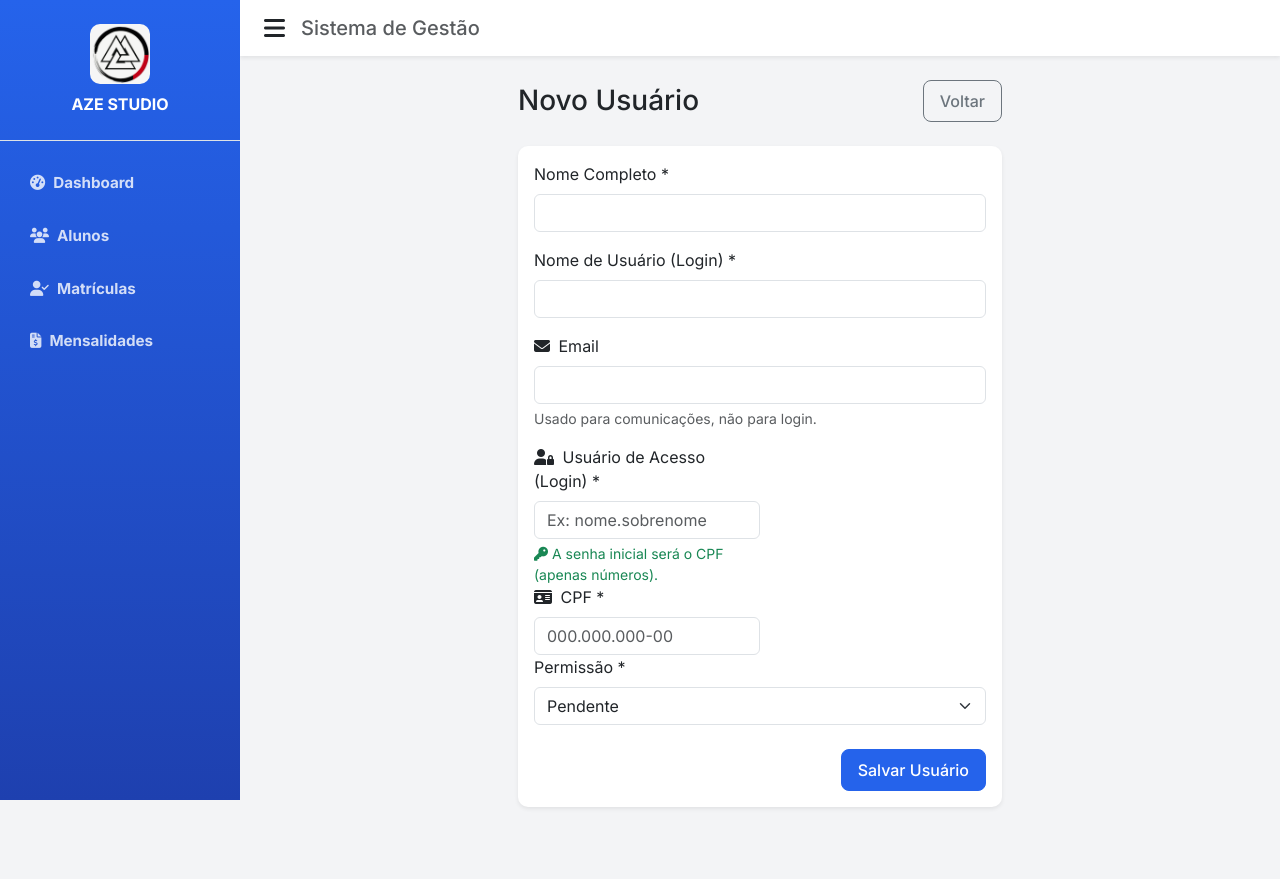
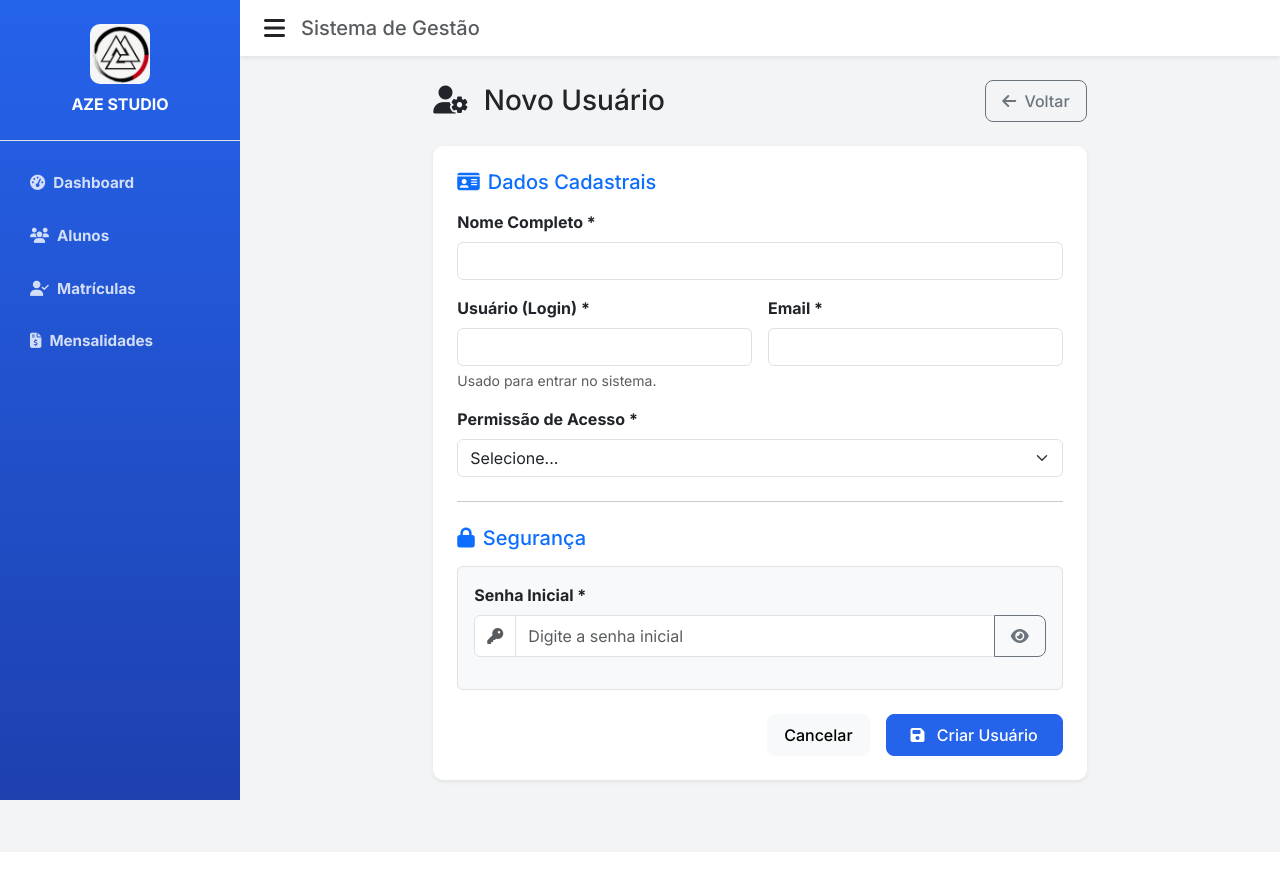
Before and after one commit to fabriciodasilveira/academia_lutas_web_fastapi--1-, a Python web app: template frontend/templates/usuarios/form.html in a window 1280 px wide. After the commit the page ends 800 px from the top, so only its background shows below. Run offline with Jinja, Linux system fonts and the light colour scheme; the template is opened without the code that fills it, so the values that code supplies are empty.

Commit message:
upt no form usuario gestao

```diff
--- a/frontend/templates/usuarios/form.html
+++ b/frontend/templates/usuarios/form.html
@@ -1,73 +1,92 @@
 {% extends "base.html" %}
-{% block title %}{% if usuario %}Editar Usuário{% else %}Novo Usuário{% endif %}{% endblock %}
+
+{% block title %}{% if usuario %}Editar Usuário{% else %}Novo Usuário{% endif %} - Academia de Lutas{% endblock %}
+
 {% block content %}
 <div class="row justify-content-center">
-    <div class="col-lg-6">
+    <div class="col-lg-8">
         <div class="d-flex justify-content-between align-items-center mb-4">
-            <h1 class="h3 mb-0">{% if usuario %}Editar Usuário{% else %}Novo Usuário{% endif %}</h1>
-            <a href="{{ url_for('usuarios_list') }}" class="btn btn-outline-secondary">Voltar</a>
+            <h1 class="h3 mb-0">
+                <i class="fas fa-user-cog me-2"></i>
+                {% if usuario %}Editar Usuário{% else %}Novo Usuário{% endif %}
+            </h1>
+            <a href="{{ url_for('usuarios_list') }}" class="btn btn-outline-secondary">
+                <i class="fas fa-arrow-left me-1"></i> Voltar
+            </a>
         </div>
-        <div class="card shadow-sm">
-            <div class="card-body">
+
+        <div class="card border-0 shadow-sm">
+            <div class="card-body p-4">
                 <form action="{{ url_for('usuarios_salvar') }}" method="POST">
-                    {% if usuario %}<input type="hidden" name="id" value="{{ usuario.id }}">{% endif %}
+                    {% if usuario %}
+                        <input type="hidden" name="id" value="{{ usuario.id }}">
+                    {% endif %}
 
-                    <div class="mb-3">
-                        <label for="nome" class="form-label">Nome Completo *</label>
-                        <input type="text" class="form-control" name="nome" value="{{ usuario.nome if usuario else '' }}" required>
-                    </div>
-
-                    <div class="mb-3">
-                        <label for="username" class="form-label">Nome de Usuário (Login) *</label>
-                        <input type="text" class="form-control" name="username" value="{{ usuario.username if usuario else '' }}" required>
-                    </div>
-
-                    <div class="mb-3">
-                        <label for="email" class="form-label">
-                                <i class="fas fa-envelope me-1"></i>
-                                Email
-                            </label>
-                            <input type="email" class="form-control" id="email" name="email"
-                                   value="{{ aluno.email if aluno else  ''}}">
-                            <div class="form-text">Usado para comunicações, não para login.</div>
+                    <h5 class="text-primary mb-3"><i class="fas fa-id-card me-2"></i>Dados Cadastrais</h5>
+                    <div class="row g-3 mb-4">
+                        <div class="col-md-12">
+                            <label for="nome" class="form-label fw-bold">Nome Completo *</label>
+                            <input type="text" class="form-control" id="nome" name="nome"
+                                   value="{{ usuario.nome if usuario else '' }}" required>
                         </div>
 
                         <div class="col-md-6">
-                            <label for="username" class="form-label">
-                                <i class="fas fa-user-lock me-1"></i>
-                                Usuário de Acesso (Login) *
-                            </label>
+                            <label for="username" class="form-label fw-bold">Usuário (Login) *</label>
                             <input type="text" class="form-control" id="username" name="username"
-                                   value="{{ aluno.usuario.username if (aluno and aluno.usuario) else '' }}"
-                                   {% if aluno %}readonly style="background-color: #e9ecef;"{% else %}required{% endif %}
-                                   placeholder="Ex: nome.sobrenome">
-                            {% if not aluno %}
-                                <div class="form-text text-success"><i class="fas fa-key me-1"></i>A senha inicial será o CPF (apenas números).</div>
-                            {% else %}
-                                <div class="form-text">O nome de usuário não pode ser alterado.</div>
-                            {% endif %}
+                                   value="{{ usuario.username if usuario else '' }}" required>
+                            <div class="form-text">Usado para entrar no sistema.</div>
                         </div>
 
                         <div class="col-md-6">
-                            <label for="cpf" class="form-label">
-                                <i class="fas fa-id-card me-1"></i>
-                                CPF *
+                            <label for="email" class="form-label fw-bold">Email *</label>
+                            <input type="email" class="form-control" id="email" name="email"
+                                   value="{{ usuario.email if usuario else '' }}" required>
+                        </div>
+
+                        <div class="col-md-12">
+                            <label for="role" class="form-label fw-bold">Permissão de Acesso *</label>
+                            <select class="form-select" id="role" name="role" required>
+                                <option value="">Selecione...</option>
+                                <option value="administrador" {% if usuario and usuario.role == 'administrador' %}selected{% endif %}>Administrador (Acesso Total)</option>
+                                <option value="gerente" {% if usuario and usuario.role == 'gerente' %}selected{% endif %}>Gerente</option>
+                                <option value="atendente" {% if usuario and usuario.role == 'atendente' %}selected{% endif %}>Atendente</option>
+                                <option value="aluno" {% if usuario and usuario.role == 'aluno' %}selected{% endif %}>Aluno</option>
+                                <option value="pendente" {% if usuario and usuario.role == 'pendente' %}selected{% endif %}>Pendente (Sem Acesso)</option>
+                            </select>
+                        </div>
+                    </div>
+
+                    <hr class="my-4">
+
+                    <h5 class="text-primary mb-3"><i class="fas fa-lock me-2"></i>Segurança</h5>
+                    <div class="bg-light p-3 rounded border">
+                        <div class="mb-3">
+                            <label for="password" class="form-label fw-bold">
+                                {% if usuario %}Redefinir Senha{% else %}Senha Inicial *{% endif %}
                             </label>
-                            <input type="text" class="form-control" id="cpf" name="cpf" data-mask="cpf"
-                                   value="{{ aluno.cpf if aluno else '' }}" placeholder="000.000.000-00" required>
+                            <div class="input-group">
+                                <span class="input-group-text bg-white"><i class="fas fa-key text-muted"></i></span>
+                                <input type="password" class="form-control" id="password" name="password"
+                                       {% if not usuario %}required{% endif %}
+                                       placeholder="{% if usuario %}Preencha APENAS para alterar a senha{% else %}Digite a senha inicial{% endif %}">
+                                <button class="btn btn-outline-secondary" type="button" id="togglePassword">
+                                    <i class="fas fa-eye"></i>
+                                </button>
+                            </div>
+                            {% if usuario %}
+                                <div class="form-text text-info mt-2">
+                                    <i class="fas fa-info-circle"></i> Deixe este campo em branco se não quiser alterar a senha atual.
+                                </div>
+                            {% endif %}
                         </div>
-                    <div class="mb-3">
-                        <label for="role" class="form-label">Permissão *</label>
-                        <select class="form-select" name="role" required>
-                            <option value="pendente" {% if usuario and usuario.role == 'pendente' %}selected{% endif %}>Pendente</option>
-                            <option value="aluno" {% if usuario and usuario.role == 'aluno' %}selected{% endif %}>Aluno</option>
-                            <option value="atendente" {% if usuario and usuario.role == 'atendente' %}selected{% endif %}>Atendente</option>
-                            <option value="gerente" {% if usuario and usuario.role == 'gerente' %}selected{% endif %}>Gerente</option>
-                            <option value="administrador" {% if usuario and usuario.role == 'administrador' %}selected{% endif %}>Administrador</option>
-                        </select>
                     </div>
-                    <div class="d-flex justify-content-end mt-4">
-                        <button type="submit" class="btn btn-primary">Salvar Usuário</button>
+
+                    <div class="d-grid gap-2 mt-4 d-md-flex justify-content-md-end">
+                        <a href="{{ url_for('usuarios_list') }}" class="btn btn-light me-md-2">Cancelar</a>
+                        <button type="submit" class="btn btn-primary px-4">
+                            <i class="fas fa-save me-2"></i>
+                            {% if usuario %}Salvar Alterações{% else %}Criar Usuário{% endif %}
+                        </button>
                     </div>
                 </form>
             </div>
@@ -75,3 +94,18 @@
     </div>
 </div>
 {% endblock %}
+
+{% block extra_js %}
+<script>
+    // Script para mostrar/ocultar senha
+    const togglePassword = document.querySelector('#togglePassword');
+    const password = document.querySelector('#password');
+
+    togglePassword.addEventListener('click', function (e) {
+        const type = password.getAttribute('type') === 'password' ? 'text' : 'password';
+        password.setAttribute('type', type);
+        this.querySelector('i').classList.toggle('fa-eye');
+        this.querySelector('i').classList.toggle('fa-eye-slash');
+    });
+</script>
+{% endblock %}
```
